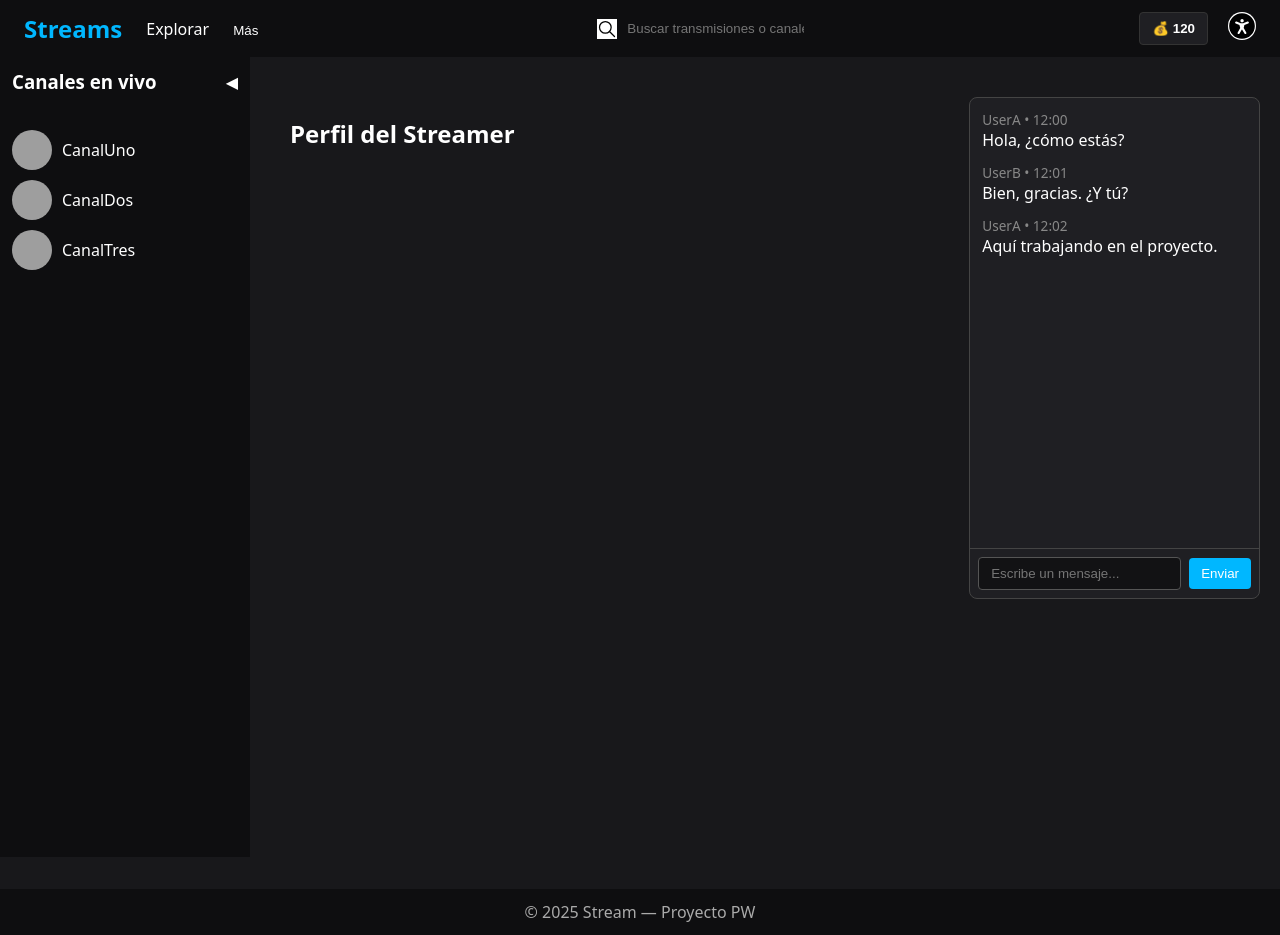
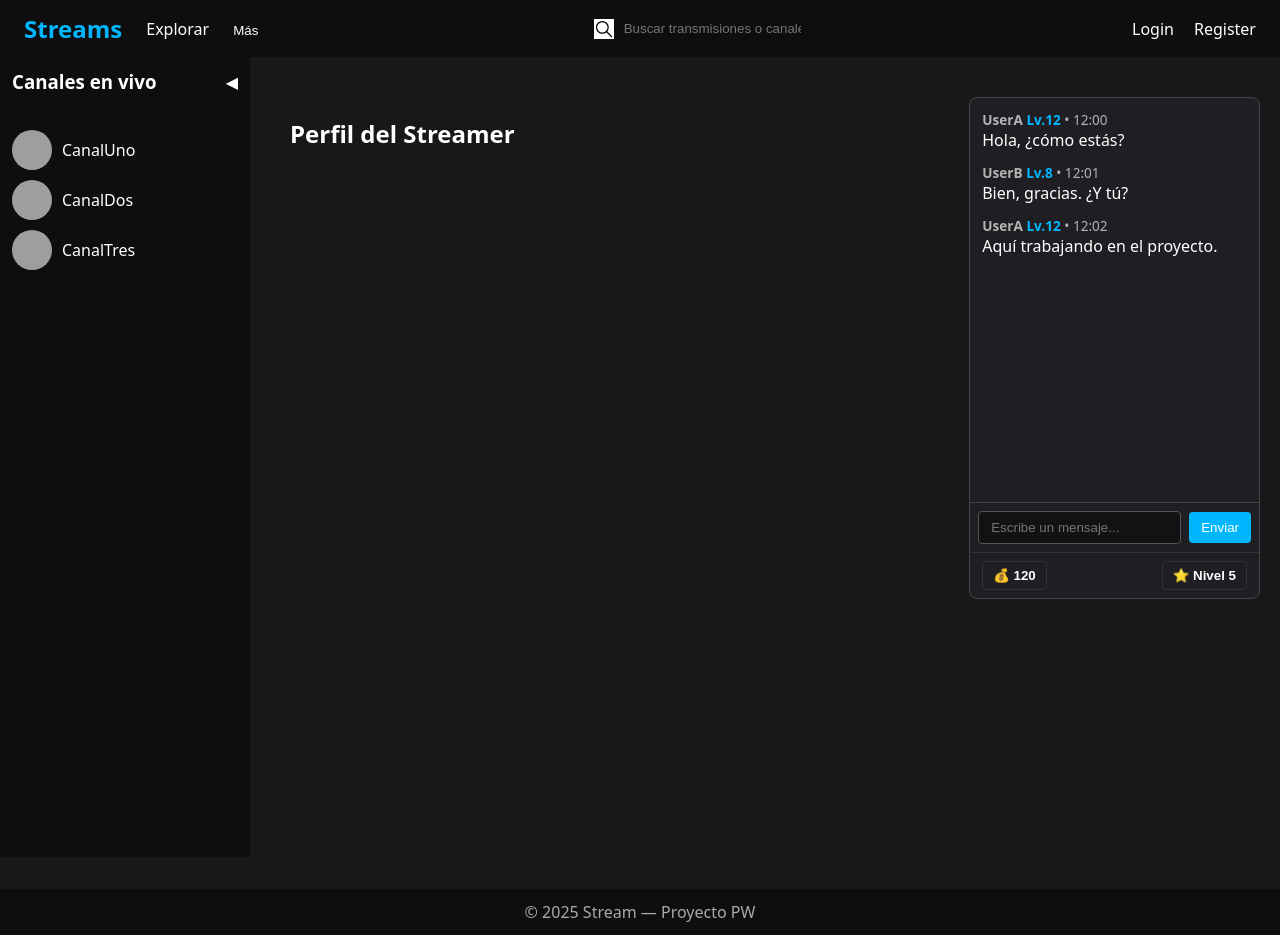
Before and after one commit to WCharlesOH/ProyectoPW, a React (Vite) app in the folder Pagina_Streams/: page /perfil in a window 1280 px wide. Built offline with nearby package versions, Linux system fonts and the light colour scheme; grey boxes are pictures that could not be loaded.

Commit message:
Cambios en las monedas y nivel en el chatbox para que sea global

```diff
--- a/Pagina_Streams/src/App.tsx
+++ b/Pagina_Streams/src/App.tsx
@@ -1,7 +1,7 @@
 import { Routes, Route } from 'react-router-dom'
 import Navbar from './components/Navbar'
 import Footer from './components/Footer'
-
+import ChatBox from './components/ChatBox'
 
 import Home from './pages/Home'
 import Explorar from './pages/Explorar'
@@ -14,19 +14,22 @@ import Terminos from './pages/Terminos'
 import NotFound from './pages/NotFound'
 import Sidebar from './components/Sidebar'
 import { AuthProvider } from "./components/AuthContext";
+import { useState } from 'react'
 
 export default function App() {
+  const [monedas, setMonedas] = useState(120);
+
   return (
     <AuthProvider>
     <div style={{ backgroundColor: '#18181b', minHeight: '100vh', color: 'white', display: 'flex', flexDirection: 'column' }}>
-      <Navbar />
+      <Navbar monedas={monedas} setMonedas={setMonedas} />
       <div style={{ display: 'flex', flex: 1 }}>
       <Sidebar/>
       <main style={{ padding: '20px', flex: 1, overflow: 'auto' }}>
         <Routes>
           <Route path="/" element={<Home />} />
           <Route path="/explorar" element={<Explorar />} />
-          <Route path="/perfil/" element={<Perfil />} />
+          <Route path="/perfil/" element={<Perfil monedas={monedas} setMonedas={setMonedas} />} />
           <Route path="/login" element={<Login />} />
           <Route path="/registro" element={<Registro />} />
           <Route path="/live" element={<LiveStart />} />
--- /dev/null
+++ b/Pagina_Streams/src/components/BotonMonedas.tsx
@@ -0,0 +1,105 @@
+import React, { useEffect, useState } from "react";
+
+interface BotonMonedasProps {
+  monedas: number;
+  setMonedas: (valor: number) => void;
+}
+
+export default function BotonMonedas({ monedas, setMonedas }: BotonMonedasProps) {
+  const [abierto, setAbierto] = useState(false);
+  const [cantidad, setCantidad] = useState<number>(0);
+
+  // Cierra el menú si se hace clic fuera
+  useEffect(() => {
+    const handleClickOutside = (e: MouseEvent) => {
+      const target = e.target as HTMLElement;
+      if (!target.closest(".boton-monedas")) setAbierto(false);
+    };
+    document.addEventListener("mousedown", handleClickOutside);
+    return () => document.removeEventListener("mousedown", handleClickOutside);
+  }, []);
+
+  const enviarMonedas = () => {
+    if (cantidad <= 0) return;
+    if (monedas < cantidad) return alert("No tienes suficientes monedas");
+    setMonedas(monedas - cantidad);
+    alert(`Has enviado ${cantidad} monedas 💰`);
+    setCantidad(0);
+    setAbierto(false);
+  };
+
+  return (
+    <div className="boton-monedas" style={{ position: "relative", display: "inline-block" }}>
+      {/* Botón principal */}
+      <button
+        onClick={() => setAbierto(!abierto)}
+        style={{
+          backgroundColor: "#1f1f23",
+          color: "white",
+          border: "1px solid #333",
+          borderRadius: "4px",
+          padding: "6px 10px",
+          cursor: "pointer",
+          display: "flex",
+          alignItems: "center",
+          gap: "6px",
+          fontWeight: "bold",
+        }}
+      >
+        💰 {monedas}
+      </button>
+
+      {/* Menú desplegable para enviar */}
+      {abierto && (
+        <div
+          style={{
+            position: "absolute",
+            bottom: "110%",
+            left: 0,
+            width: "200px",
+            backgroundColor: "#1f1f23",
+            border: "1px solid #333",
+            borderRadius: "8px",
+            boxShadow: "0 4px 12px rgba(0,0,0,0.6)",
+            color: "white",
+            zIndex: 100,
+            padding: "12px",
+          }}
+        >
+          <h4 style={{ margin: "0 0 8px", fontSize: "0.9rem" }}>Enviar Monedas</h4>
+          <input
+            type="number"
+            min={1}
+            value={cantidad}
+            onChange={(e) => setCantidad(parseInt(e.target.value) || 0)}
+            placeholder="Cantidad"
+            style={{
+              width: "100%",
+              padding: "6px 8px",
+              background: "#121214",
+              color: "white",
+              border: "1px solid #444",
+              borderRadius: "6px",
+              marginBottom: "8px",
+              outline: "none",
+            }}
+          />
+          <button
+            onClick={enviarMonedas}
+            style={{
+              width: "100%",
+              backgroundColor: "#00b7ff",
+              border: "none",
+              borderRadius: "4px",
+              color: "white",
+              padding: "6px 10px",
+              cursor: "pointer",
+            }}
+          >
+            Enviar
+          </button>
+        </div>
+      )}
+    </div>
+  );
+}
--- /dev/null
+++ b/Pagina_Streams/src/components/BotonNivel.tsx
@@ -0,0 +1,78 @@
+import React, { useState, useEffect } from "react";
+
+interface BotonNivelProps {
+  nivel: number;
+  progreso: number; // porcentaje (0-100)
+}
+
+export default function BotonNivel({ nivel, progreso }: BotonNivelProps) {
+  const [abierto, setAbierto] = useState(false);
+
+  // Cerrar al hacer clic fuera
+  useEffect(() => {
+    const handleClickOutside = (e: MouseEvent) => {
+      const target = e.target as HTMLElement;
+      if (!target.closest(".boton-nivel")) setAbierto(false);
+    };
+    document.addEventListener("mousedown", handleClickOutside);
+    return () => document.removeEventListener("mousedown", handleClickOutside);
+  }, []);
+
+  return (
+    <div className="boton-nivel" style={{ position: "relative", display: "inline-block" }}>
+      <button
+        onClick={() => setAbierto(!abierto)}
+        style={{
+          backgroundColor: "#1f1f23",
+          color: "white",
+          border: "1px solid #333",
+          borderRadius: "4px",
+          padding: "6px 10px",
+          cursor: "pointer",
+          fontWeight: "bold",
+        }}
+      >
+        ⭐ Nivel {nivel}
+      </button>
+
+      {abierto && (
+        <div
+          style={{
+            position: "absolute",
+            bottom: "110%",
+            right: 0,
+            width: "220px",
+            backgroundColor: "#1f1f23",
+            border: "1px solid #333",
+            borderRadius: "8px",
+            boxShadow: "0 4px 12px rgba(0,0,0,0.6)",
+            color: "white",
+            zIndex: 100,
+            padding: "12px",
+          }}
+        >
+          <h4 style={{ margin: "0 0 8px", fontSize: "0.9rem" }}>Progreso de nivel</h4>
+          <div
+            style={{
+              height: "10px",
+              background: "#2a2a2e",
+              borderRadius: "999px",
+              overflow: "hidden",
+            }}
+          >
+            <div
+              style={{
+                width: `${Math.min(progreso, 100)}%`,
+                height: "100%",
+                background: "linear-gradient(90deg,#00b7ff,#00f0b4)",
+              }}
+            />
+          </div>
+          <div style={{ marginTop: "8px", fontSize: "0.8rem", color: "#b3b3b3" }}>
+            {progreso}% completado
+          </div>
+        </div>
+      )}
+    </div>
+  );
+}
--- a/Pagina_Streams/src/components/ChatBox.tsx
+++ b/Pagina_Streams/src/components/ChatBox.tsx
@@ -1,25 +1,50 @@
 import { useState } from "react";
+import BotonMonedas from "./BotonMonedas";
+import BotonNivel from "./BotonNivel";
 
-interface Message {
-  id: number;
-  author: string;
-  text: string;
-  time: string;
+interface Mensaje {
+  autor: string;
+  nivel: number;
+  texto: string;
+  hora: string;
 }
 
-const MOCK_MESSAGES: Message[] = [
-  { id: 1, author: "UserA", text: "Hola, ¿cómo estás?", time: "12:00" },
-  { id: 2, author: "UserB", text: "Bien, gracias. ¿Y tú?", time: "12:01" },
-  { id: 3, author: "UserA", text: "Aquí trabajando en el proyecto.", time: "12:02" },
+const MENSAJES: Mensaje[] = [
+  { autor: "UserA", nivel: 12, texto: "Hola, ¿cómo estás?", hora: "12:00" },
+  { autor: "UserB", nivel: 8, texto: "Bien, gracias. ¿Y tú?", hora: "12:01" },
+  { autor: "UserA", nivel: 12, texto: "Aquí trabajando en el proyecto.", hora: "12:02" },
 ];
 
-export default function ChatBox() {
-  const [input, setInput] = useState("");
+interface ChatBoxProps {
+  monedas: number;
+  setMonedas: (monedas: number) => void;
+}
 
-  const handleSend = () => {
-    if (input.trim() === "") return;
-    console.log("Enviar mensaje:", input);
-    setInput("");
+export default function ChatBox({ monedas, setMonedas }: ChatBoxProps) {
+  const [mensajes, setMensajes] = useState(MENSAJES);
+  const [entrada, setEntrada] = useState("");
+  const [nivel, setNivel] = useState(5);
+  const [progreso, setProgreso] = useState(60);
+
+  const enviarMensaje = () => {
+    if (!entrada.trim()) return;
+    const nuevo: Mensaje = {
+      autor: "Tú",
+      nivel,
+      texto: entrada,
+      hora: new Date().toLocaleTimeString([], { hour: "2-digit", minute: "2-digit" }),
+    };
+    setMensajes([...mensajes, nuevo]);
+    setEntrada("");
+
+    setProgreso((p) => {
+      const nuevo = p + 3;
+      if (nuevo >= 100) {
+        setNivel((n) => n + 1);
+        return 0;
+      }
+      return nuevo;
+    });
   };
 
   return (
@@ -37,50 +62,29 @@ export default function ChatBox() {
         overflow: "hidden",
       }}
     >
-
-      <div
-        style={{
-          flex: 1,
-          padding: "12px",
-          overflowY: "auto",
-        }}
-      >
-        {MOCK_MESSAGES.map((msg) => (
-          <div
-            key={msg.id}
-            style={{
-              marginBottom: "12px",
-            }}
-          >
-            <div style={{ fontSize: "0.85rem", color: "#888" }}>
-              {msg.author} • {msg.time}
+      {/* Mensajes */}
+      <div style={{ flex: 1, padding: "12px", overflowY: "auto" }}>
+        {mensajes.map((msg, i) => (
+          <div key={i} style={{ marginBottom: "12px" }}>
+            <div style={{ fontSize: "0.85rem", color: "#b3b3b3" }}>
+              <strong>{msg.autor}</strong>{" "}
+              <span style={{ color: "#00b7ff", fontWeight: "bold" }}>Lv.{msg.nivel}</span> • {msg.hora}
             </div>
-            <div style={{ fontSize: "1rem" }}>{msg.text}</div>
+            <div style={{ fontSize: "1rem" }}>{msg.texto}</div>
           </div>
         ))}
       </div>
 
+      <div style={{ height: "1px", backgroundColor: "#444" }} />
 
-      <div
-        style={{
-          height: "1px",
-          backgroundColor: "#444",
-        }}
-      />
-
-      {/* Entrada de mensaje */}
-      <div
-        style={{
-          display: "flex",
-          alignItems: "center",
-          padding: "8px",
-        }}
-      >
+      {/* Input */}
+      <div style={{ display: "flex", alignItems: "center", padding: "8px" }}>
         <input
           type="text"
           placeholder="Escribe un mensaje..."
-          value={input}
-          onChange={(e) => setInput(e.target.value)}
+          value={entrada}
+          onChange={(e) => setEntrada(e.target.value)}
+          onKeyDown={(e) => e.key === "Enter" && enviarMensaje()}
           style={{
             flex: 1,
             padding: "8px 12px",
@@ -92,7 +96,7 @@ export default function ChatBox() {
           }}
         />
         <button
-          onClick={handleSend}
+          onClick={enviarMensaje}
           style={{
             marginLeft: "8px",
             padding: "8px 12px",
@@ -106,6 +110,20 @@ export default function ChatBox() {
           Enviar
         </button>
       </div>
+
+      {/* Botones inferiores */}
+      <div
+        style={{
+          display: "flex",
+          justifyContent: "space-between",
+          alignItems: "center",
+          padding: "8px 12px",
+          borderTop: "1px solid #333",
+        }}
+      >
+        <BotonMonedas monedas={monedas} setMonedas={setMonedas} />
+        <BotonNivel nivel={nivel} progreso={progreso} />
+      </div>
     </div>
   );
 }
--- a/Pagina_Streams/src/components/Navbar.tsx
+++ b/Pagina_Streams/src/components/Navbar.tsx
@@ -1,13 +1,18 @@
+// Navbar.jsx
 import { useState } from "react";
 import { NavLink, Link } from "react-router-dom";
 import { useAuth } from "../components/AuthContext";
 import MonedasMenu from "./MonedasMenu";
 import UserMenu from "./Usuario_Desplegable";
 
-export default function Navbar() {
+type NavbarProps = {
+  monedas: any; // Replace 'any' with the actual type if known, e.g., number, string[], etc.
+  setMonedas: (value: any) => void; // Replace 'any' with the actual type if known
+};
+
+export default function Navbar({ monedas, setMonedas }: NavbarProps) {  // ✅ Recibe props
   const { isLogged, logout } = useAuth();
   const [dropOpen, setDropOpen] = useState(false);
-  const [monedas, setMonedas] = useState(120);
   const [menuMonedasAbierto, setMenuMonedasAbierto] = useState(false);
 
   const linkStyle = ({ isActive }: { isActive: boolean }) => ({
@@ -122,7 +127,7 @@ export default function Navbar() {
 
       {/* ---- DERECHA ---- */}
       <div style={{ display: "flex", alignItems: "center", gap: "20px" }}>
-        {isLogged ? (
+        {!isLogged ? (
           <>
             <NavLink to="/login" style={linkStyle}>
               Login
@@ -133,7 +138,7 @@ export default function Navbar() {
           </>
         ) : (
           <>
-            {/* 🔹 Aquí está el nuevo menú de monedas */}
+            {/* 🔹 Menú de monedas con las props */}
             <MonedasMenu
               monedas={monedas}
               setMonedas={setMonedas}
--- a/Pagina_Streams/src/pages/Perfil.tsx
+++ b/Pagina_Streams/src/pages/Perfil.tsx
@@ -1,16 +1,19 @@
 import ChatBox from "../components/ChatBox";
 import Sidebar from "../components/Sidebar";
 
+interface PerfilProps {
+  monedas: number;
+  setMonedas: (monedas: number) => void;
+}
 
-export default function Perfil() {
+export default function Perfil({ monedas, setMonedas }: PerfilProps) {
   return (
     <div style={{ display: "flex", width: "100%", height: "100%" }}>
-
       <div style={{ flex: 1, padding: "20px"}}>
-      <h2>Perfil del Streamer</h2>
+        <h2>Perfil del Streamer</h2>
       </div>
-      <div style={{ marginTop: "20px" , display: "flex", justifyContent: "right" }}>
-        <ChatBox />
+      <div style={{ marginTop: "20px", display: "flex", justifyContent: "right" }}>
+        <ChatBox monedas={monedas} setMonedas={setMonedas} />
       </div>
     </div>
   );
```
